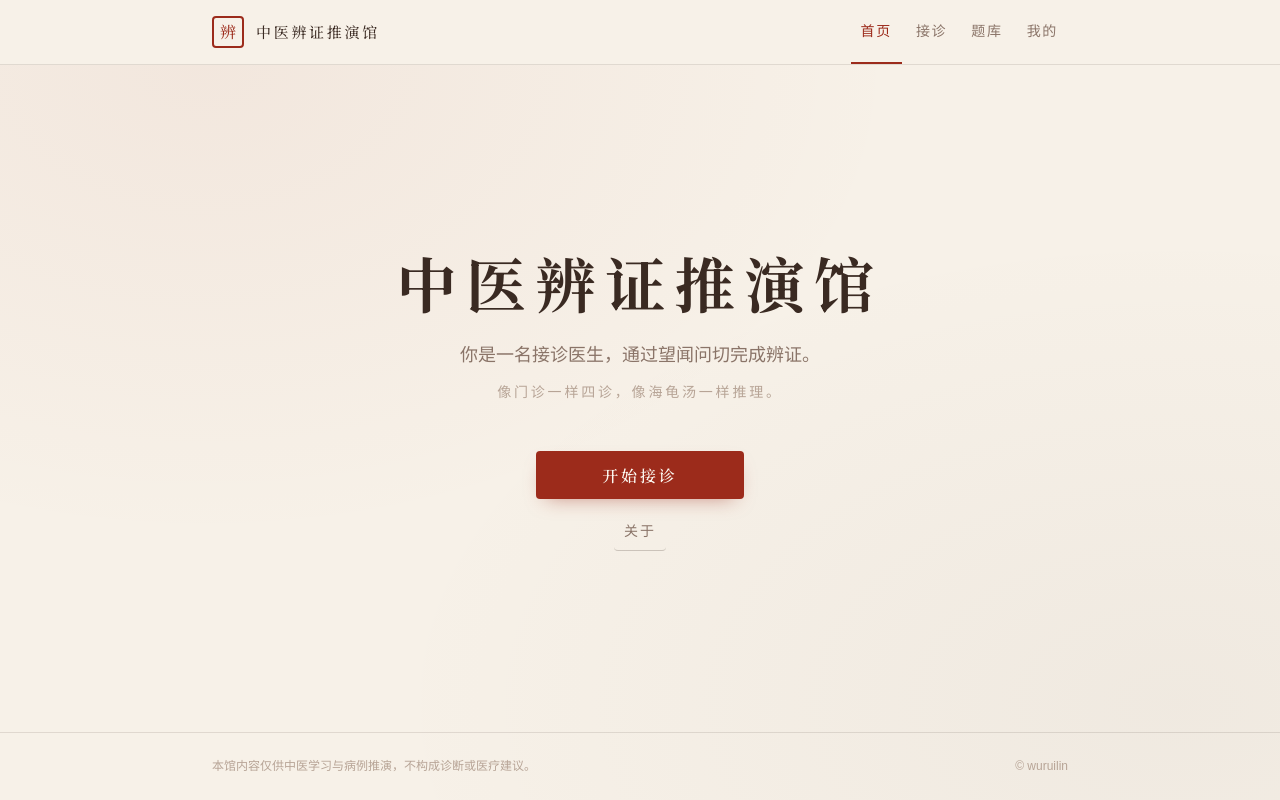
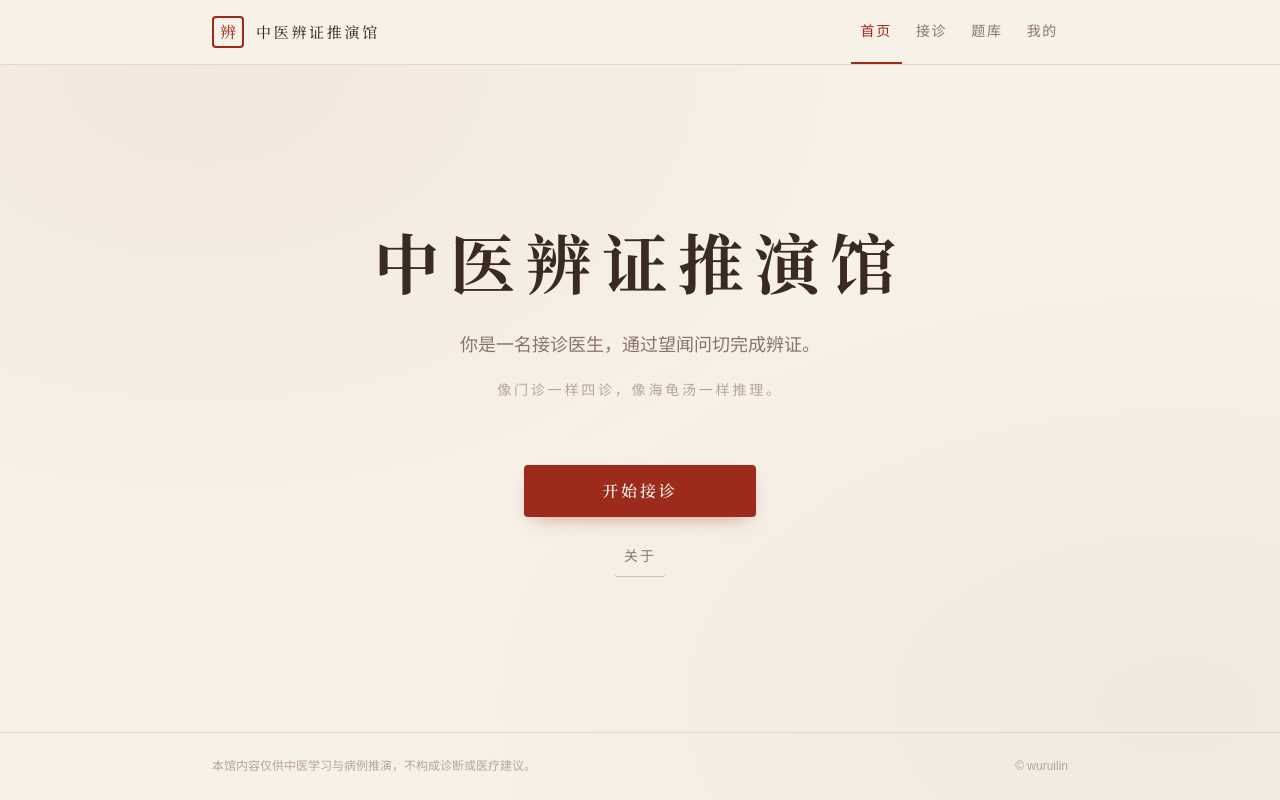
Before and after one commit to wuruilin666/TCM, a plain HTML site: page index.html in a window 1280 px wide. Drawn offline with Linux system fonts and the light colour scheme.

Commit message:
style: 微调首页视觉比例与移动端标题层级

```diff
--- a/css/main.css
+++ b/css/main.css
@@ -177,7 +177,7 @@ button:not(:disabled), [role="button"]:not(:disabled) { cursor: pointer; }
 /* mobile-first：主标题是全页第一视觉焦点，次级导航弱但明确可点 */
 .hero-title {
     font-family: var(--font-heading); font-weight: 700;
-    font-size: clamp(2.15rem, 9vw, 2.8rem); line-height: 1.25;
+    font-size: clamp(2.4rem, 10vw, 3.2rem); line-height: 1.25;
     letter-spacing: 0.08em; color: var(--ink);
 }
 .hero-subtitle { margin-top: 18px; font-size: 15px; line-height: 1.7; color: var(--ink-muted); }
@@ -615,10 +615,12 @@ textarea { height: auto !important; min-height: 112px; padding: 12px 14px !impor
     .modal { align-items: center; border-radius: 16px; margin: 24px; max-height: 92dvh; }
     .modal-overlay { align-items: center; padding: 24px; }
     .four-diagnosis { grid-template-columns: repeat(4, 1fr); }
-    .hero-title { font-size: 3.75rem; letter-spacing: 0.16em; }
-    .hero-subtitle { margin-top: 20px; font-size: 18px; }
-    .hero-desc { font-size: 14px; letter-spacing: 0.2em; }
-    .home-buttons { margin-top: 48px; }
+    .hero-title { font-size: 4.1rem; letter-spacing: 0.16em; }
+    .hero-subtitle { margin-top: 28px; font-size: 18px; }
+    .hero-desc { margin-top: 18px; font-size: 14px; letter-spacing: 0.2em; }
+    .home-buttons { margin-top: 64px; gap: 20px; }
+    /* 首页主 CTA 桌面端轻微增强（用 width 避开内联 min-width:208px） */
+    #pageHome .home-buttons .btn--lg { width: 232px; height: 52px; }
     .site-footer-inner { flex-direction: row; }
     .brand-name.full { display: inline; }
     .brand-name.short { display: none; }
```
